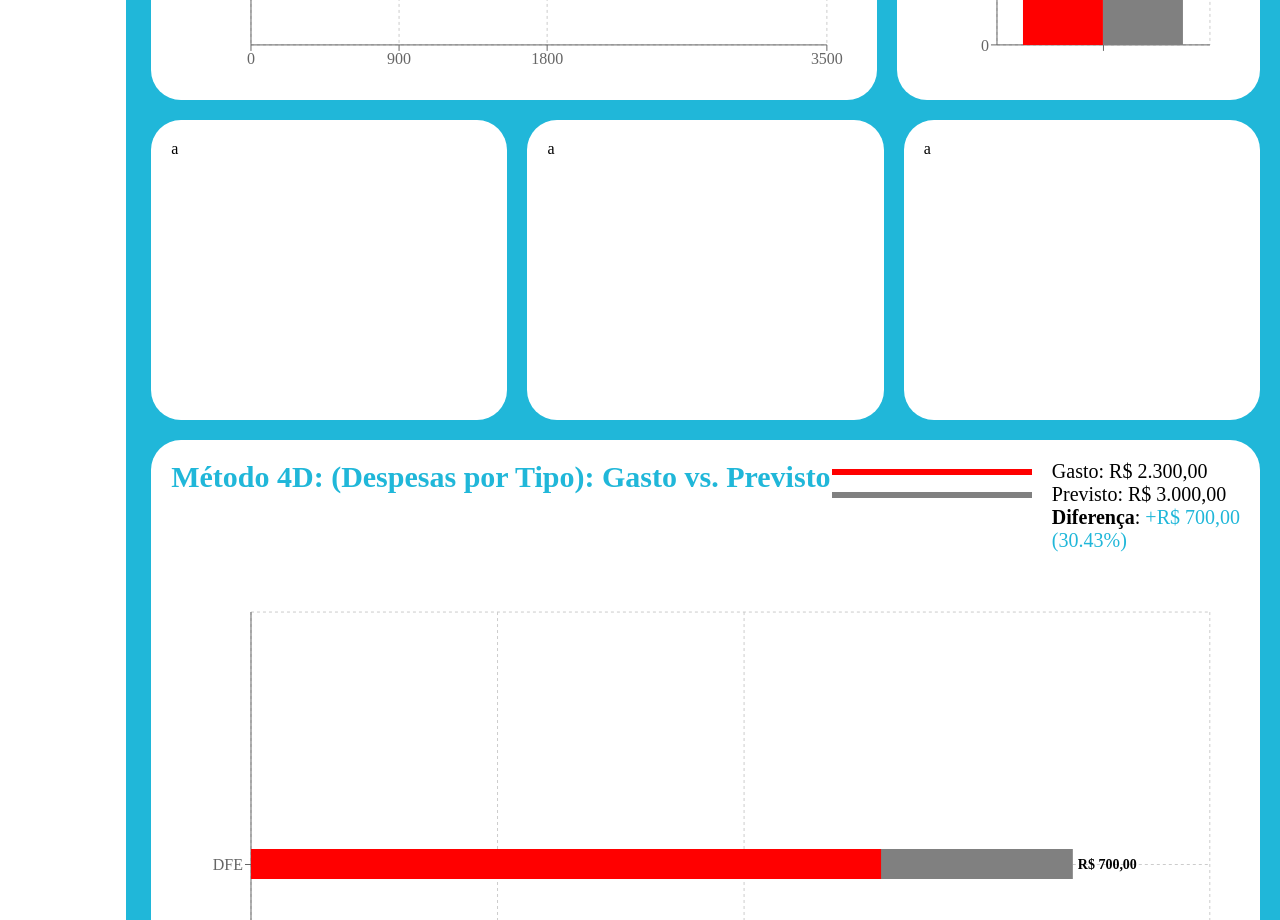
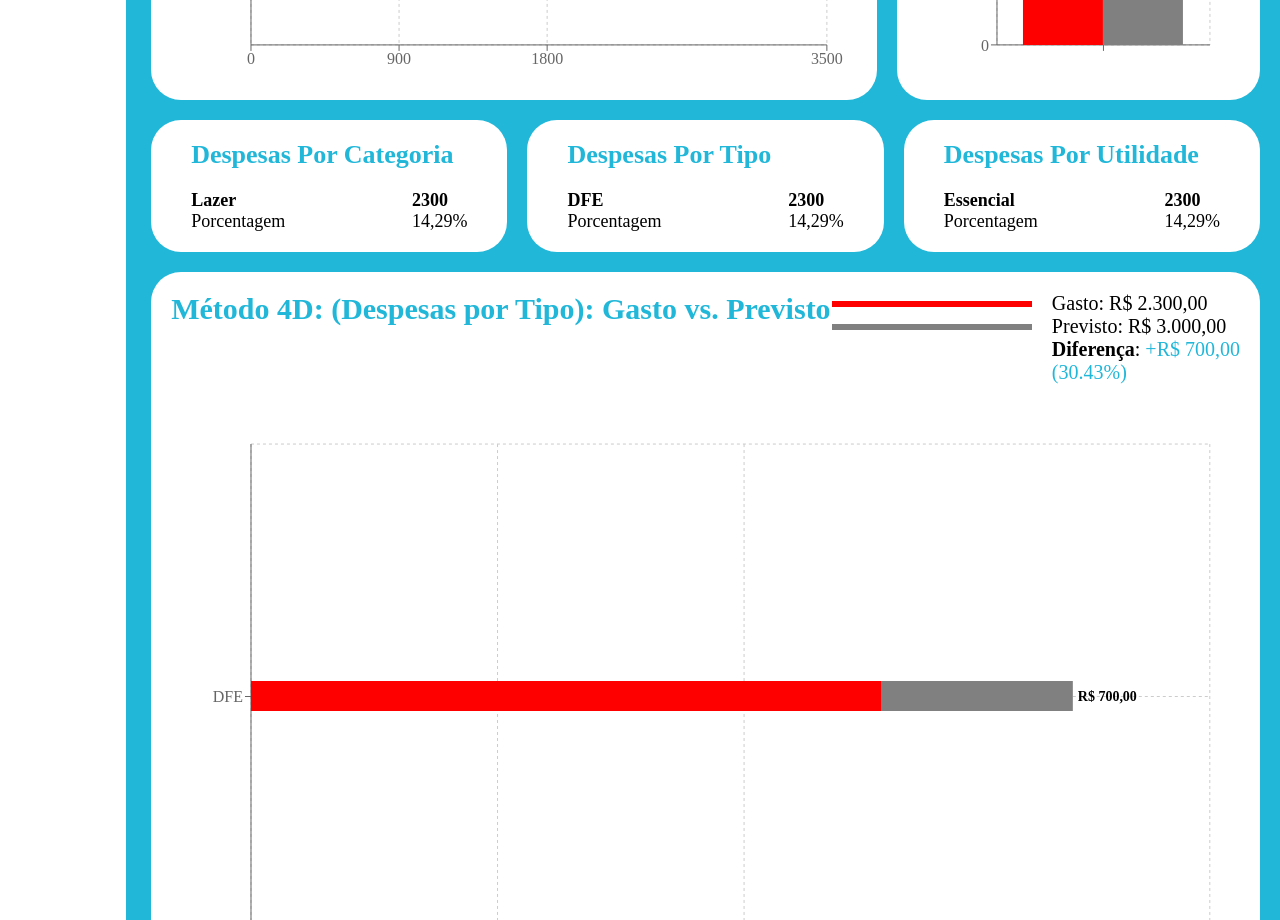
Before and after one commit to CaioMiranda12/project-poupador, a React (Create React App) app: page / in a window 1280 px wide. Shown: the part 4040-4960 px from the top of the page. Built offline with nearby package versions, Linux system fonts and the light colour scheme; a web font is replaced by a local one.

Commit message:
add show despesas por categoria, tipo and utilidade

```diff
--- a/src/components/DespesasTypeArea/index.jsx
+++ b/src/components/DespesasTypeArea/index.jsx
@@ -96,8 +96,6 @@ export function DespesasTypeArea({ selectedDate }) {
     return acc;
   }, []);
 
-  console.log(despesasAgrupadas);
-
   return (
     <ResponsiveContainer width="100%" height="100%">
       <BarChart
--- a/src/pages/MensalBalance/index.jsx
+++ b/src/pages/MensalBalance/index.jsx
@@ -37,6 +37,7 @@ import {
   TopPopUp,
   BottomPopUp,
   PieChartGraphsContainer,
+  BottomInfoPieChart,
 } from './styles';
 
 const { productSales } = saldoReceitasDespesas;
@@ -110,11 +111,73 @@ export function MensalBalance() {
       acc.previsto += item.previsto;
       return acc;
     },
-    { mes: selectedDate, gasto: 0, previsto: 0 },
+    {
+      mes: selectedDate,
+      gasto: 0,
+      previsto: 0,
+    },
   );
 
   // Preparar os dados para o gráfico
   const chartDataDespesas = [dadosDespesasAgrupados]; // Apenas um objeto com os valores do mês selecionado
+
+  const despesasAgrupadasPorCategoria = despesasFiltradas.reduce(
+    (acc, item) => {
+      const categoriaExistente = acc.find(
+        (d) => d.categoria === item.categoria,
+      );
+      if (categoriaExistente) {
+        categoriaExistente.gasto += item.gasto;
+        categoriaExistente.previsto += item.previsto;
+      } else {
+        acc.push({
+          categoria: item.categoria,
+          gasto: item.gasto,
+          previsto: item.previsto,
+          mes: item.mes,
+        });
+      }
+      return acc;
+    },
+    [],
+  );
+
+  const despesasAgrupadasPorTipo = despesasFiltradas.reduce((acc, item) => {
+    const tipoExistente = acc.find((d) => d.tipo === item.tipo);
+    if (tipoExistente) {
+      tipoExistente.gasto += item.gasto;
+      tipoExistente.previsto += item.previsto;
+    } else {
+      acc.push({
+        tipo: item.tipo,
+        gasto: item.gasto,
+        previsto: item.previsto,
+        mes: item.mes,
+      });
+    }
+    return acc;
+  }, []);
+
+  const despesasAgrupadasPorUtilidade = despesasFiltradas.reduce(
+    (acc, item) => {
+      const utilidadeExistente = acc.find(
+        (d) => d.utilidade === item.utilidade,
+      );
+      if (utilidadeExistente) {
+        utilidadeExistente.gasto += item.gasto;
+        utilidadeExistente.previsto += item.previsto;
+      } else {
+        acc.push({
+          utilidade: item.utilidade,
+          gasto: item.gasto,
+          previsto: item.previsto,
+          mes: item.mes,
+        });
+      }
+      return acc;
+    },
+    [],
+  );
 
   // ===========================================================================
   // Funções de alterar visualização (Pop-up)
@@ -466,9 +529,67 @@ export function MensalBalance() {
         </GraphsContainer>
 
         <PieChartGraphsContainer>
-          <GraphItem>a</GraphItem>
-          <GraphItem>a</GraphItem>
-          <GraphItem>a</GraphItem>
+          <GraphItem>
+            <h3>Despesas Por Categoria</h3>
+            <BottomInfoPieChart>
+              {despesasAgrupadasPorCategoria.map((categoria) => (
+                <div key={categoria.categoria}>
+                  <p>
+                    <strong>{categoria.categoria}</strong>
+                    <br />
+                    Porcentagem
+                  </p>
+
+                  <p>
+                    <strong>{categoria.gasto}</strong>
+                    <br />
+                    14,29%
+                  </p>
+                </div>
+              ))}
+            </BottomInfoPieChart>
+          </GraphItem>
+
+          <GraphItem>
+            <h3>Despesas Por Tipo</h3>
+            <BottomInfoPieChart>
+              {despesasAgrupadasPorTipo.map((tipo) => (
+                <div key={tipo.tipo}>
+                  <p>
+                    <strong>{tipo.tipo}</strong>
+                    <br />
+                    Porcentagem
+                  </p>
+
+                  <p>
+                    <strong>{tipo.gasto}</strong>
+                    <br />
+                    14,29%
+                  </p>
+                </div>
+              ))}
+            </BottomInfoPieChart>
+          </GraphItem>
+          <GraphItem>
+            <h3>Despesas Por Utilidade</h3>
+            <BottomInfoPieChart>
+              {despesasAgrupadasPorUtilidade.map((utilidade) => (
+                <div key={utilidade.utilidade}>
+                  <p>
+                    <strong>{utilidade.utilidade}</strong>
+                    <br />
+                    Porcentagem
+                  </p>
+
+                  <p>
+                    <strong>{utilidade.gasto}</strong>
+                    <br />
+                    14,29%
+                  </p>
+                </div>
+              ))}
+            </BottomInfoPieChart>
+          </GraphItem>
         </PieChartGraphsContainer>
 
         <GraphItem>
--- a/src/pages/MensalBalance/styles.js
+++ b/src/pages/MensalBalance/styles.js
@@ -256,8 +256,31 @@ export const PieChartGraphsContainer = styled.div`
   grid-template-columns: 3fr 3fr 3fr;
   gap: 20px;
 
+  h3 {
+    color: #20b7d9;
+    font-size: 26px;
+    font-weight: bold;
+    margin: 0 20px 20px 20px;
+  }
+
   div {
     background-color: #fff;
-    min-height: 300px;
   }
 `;
+
+export const BottomInfoPieChart = styled.div`
+  display: flex;
+  flex-direction: column;
+  gap: 20px;
+  margin: 0 20px;
+
+  div {
+    display: flex;
+    justify-content: space-between;
+
+    p {
+      color: #000;
+      font-size: 18px;
+    }
+  }
+`;
--- a/src/services/DespesasGastoPrevisto.json
+++ b/src/services/DespesasGastoPrevisto.json
@@ -113,7 +113,7 @@
           "categoria": "Saúde",
           "tipo": "DFE",
           "utilidade": "Não Essencial",
-          "gasto": 1200,
+          "gasto": 1300,
           "previsto": 1500,
           "mes": "10.2025"
         },
@@ -121,7 +121,7 @@
           "name": "Despesa 14",
           "categoria": "Lazer",
           "tipo": "DFE",
-          "utilidade": "Não Essencial",
+          "utilidade": "Essencial",
           "gasto": 1400,
           "previsto": 1600,
           "mes": "10.2025"
```
